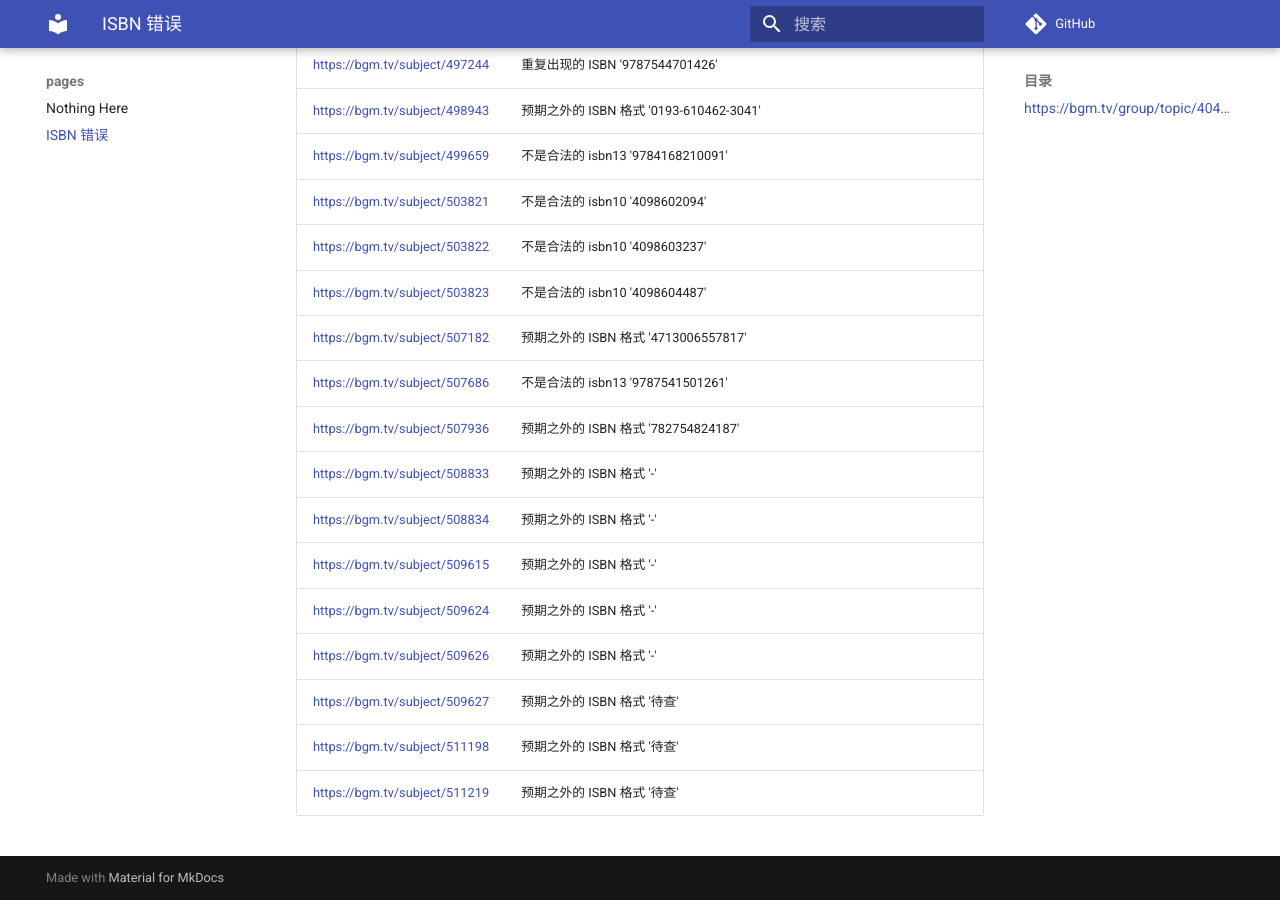
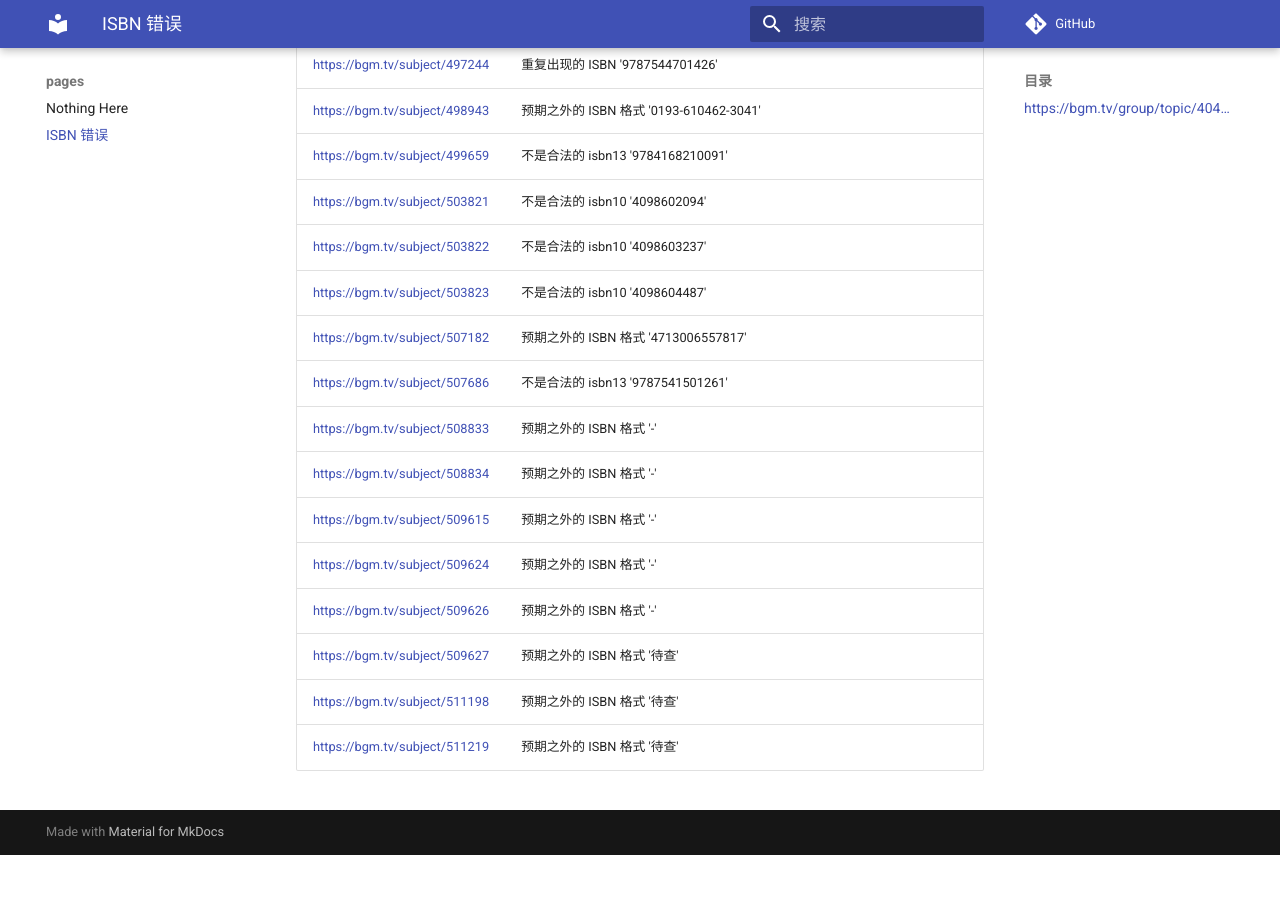
Before and after one commit to trim21/bangumi-pages, an MkDocs documentation site: the page built from docs/isbn.md, in a window 1280 px wide and 900 px high, scrolled down 31386 px. Built offline with MkDocs 1.6.1 and Material for MkDocs 9.7.7, drawn with Linux system fonts in a browser that asks for light colours; comment, search, counter and statistics services are not loaded; after the commit the page ends 32241 px from its top, so only the background shows below that; part of the change alters nothing that is shown.

Commit message:
update isbn.md

```diff
--- a/docs/isbn.md
+++ b/docs/isbn.md
@@ -1,7 +1,7 @@
 # ISBN 错误
 ## <https://bgm.tv/group/topic/404801>
 
-total 694
+total 693
 
 请优先处理靠前的的条目
 
@@ -692,7 +692,6 @@ total 694
 | <https://bgm.tv/subject/503823> | 不是合法的 isbn10 '4098604487' |
 | <https://bgm.tv/subject/507182> | 预期之外的 ISBN 格式 '4713006557817' |
 | <https://bgm.tv/subject/507686> | 不是合法的 isbn13 '9787541501261' |
-| <https://bgm.tv/subject/507936> | 预期之外的 ISBN 格式 '782754824187' |
 | <https://bgm.tv/subject/508833> | 预期之外的 ISBN 格式 '-' |
 | <https://bgm.tv/subject/508834> | 预期之外的 ISBN 格式 '-' |
 | <https://bgm.tv/subject/509615> | 预期之外的 ISBN 格式 '-' |
```
